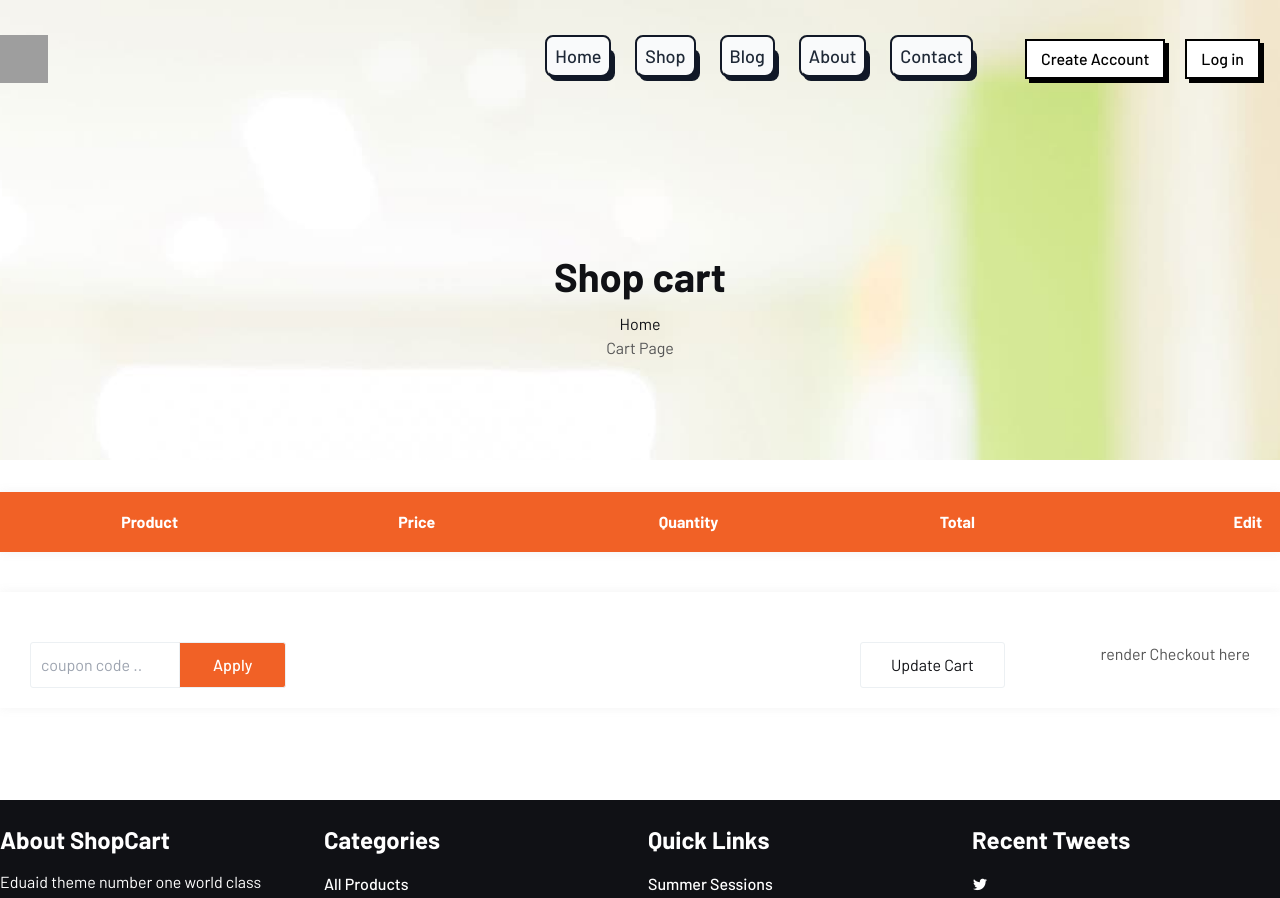
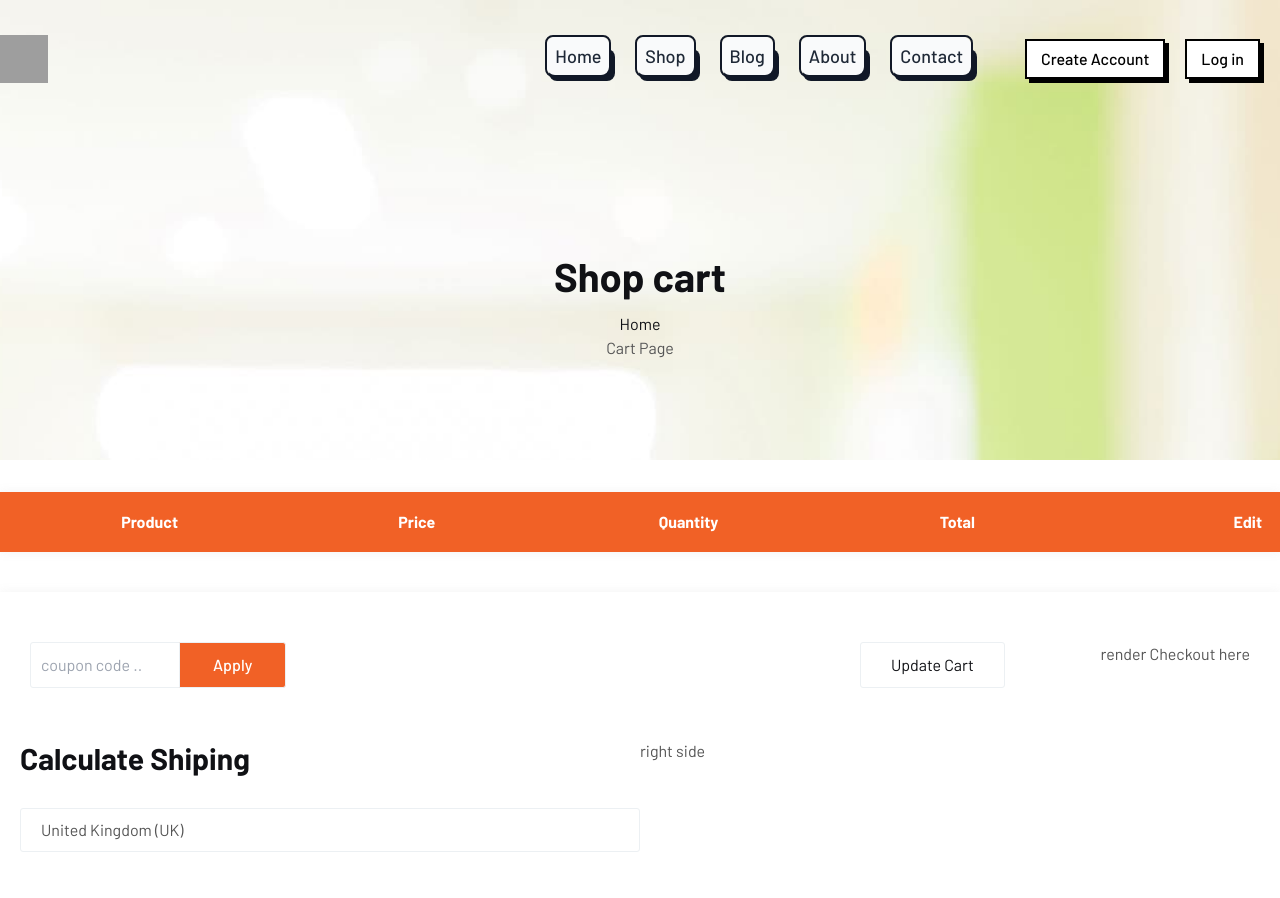
Before and after one commit to iwai-0310/Ecom-React, a React (Vite) app: page /cart-page in a window 1280 px wide. Shown: the top 898 px of the page. Built offline with nearby package versions, Linux system fonts and the light colour scheme; grey boxes are pictures that could not be loaded.

Commit message:
Adds calualte shipping country dropdown

```diff
--- a/src/shopComponent/CartPage.jsx
+++ b/src/shopComponent/CartPage.jsx
@@ -150,6 +150,31 @@ const CartPage = () => {
                 </form>
               </div>
               {/* checkout box ends */}
+
+              {/* shoping box */}
+              <div className="shiping-box">
+                <div className="flex">
+                  <div className="md:w-6/12 w-full">
+                    <div className="calculate-shiping">
+                      <h3>Calculate Shiping</h3>
+                      <div className="outline-select">
+                        <select>
+                          <option value="uk">United Kingdom (UK)</option>
+                          <option value="us">
+                            United State of America (US)
+                          </option>
+                          <option value="bz">Brazil (BZ)</option>
+                          <option value="mx">Mexico (MX)</option>
+                          <option value="ch">China (CH)</option>
+                          <option value="ru">Russia (RU)</option>
+                        </select>
+                      </div>
+                    </div>
+                  </div>
+                  <div className="md:w-6/12 w-full">right side</div>
+                </div>
+              </div>
+              {/* shop box ends */}
             </div>
             {/* cart bottom ends */}
           </div>
```
